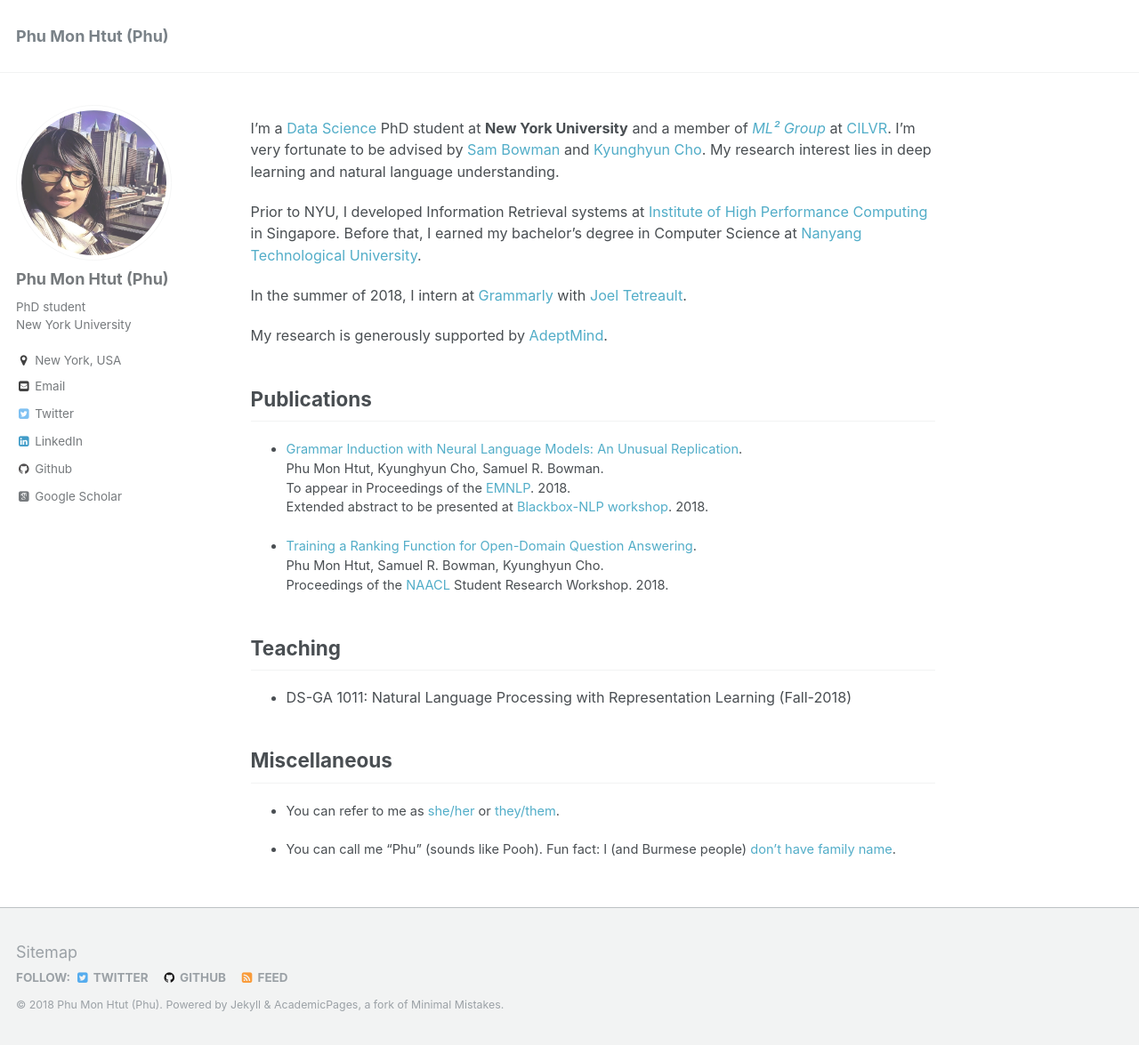
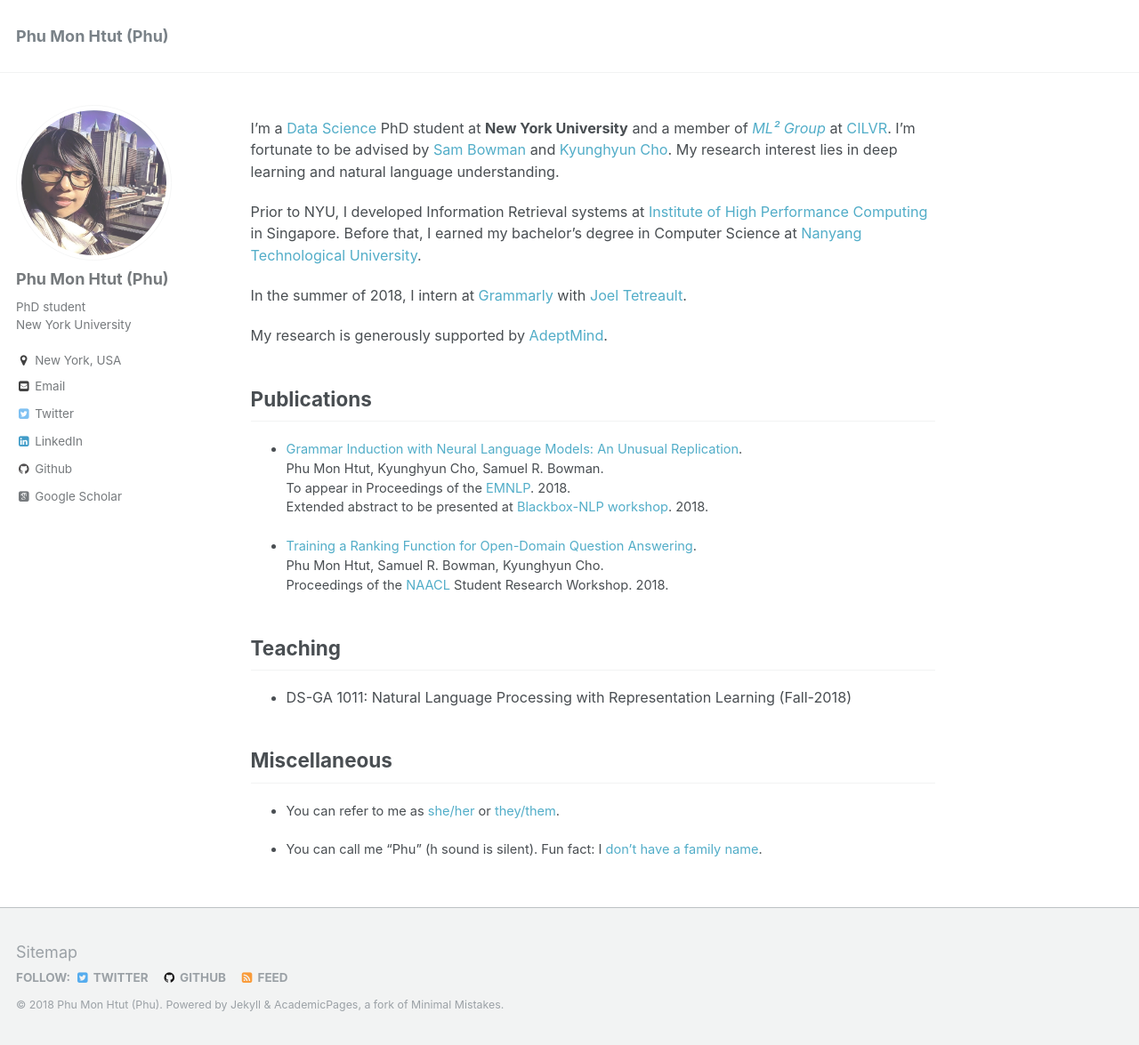
Before and after one commit to phu-pmh/phu-pmh.github.io, a Jekyll site: the page built from _pages/about.md, in a window 1280 px wide and 1175 px high. Shown: the whole window at 89% size. Built offline with Jekyll 4.4.1, drawn with Linux system fonts in a browser that asks for light colours; some web fonts are replaced.

Commit message:
Update about.md

```diff
--- a/_pages/about.md
+++ b/_pages/about.md
@@ -8,7 +8,7 @@ redirect_from:
   - /about.html
 ---
 
-I’m a [Data Science](https://cds.nyu.edu/) PhD student at **New York University** and a member of *[ML² Group](https://wp.nyu.edu/ml2/)* at [CILVR](https://wp.nyu.edu/cilvr/). I’m very fortunate to be advised by [Sam Bowman](https://www.nyu.edu/projects/bowman/) and [Kyunghyun Cho](http://www.kyunghyuncho.me/). My research interest lies in deep learning and natural language understanding.
+I’m a [Data Science](https://cds.nyu.edu/) PhD student at **New York University** and a member of *[ML² Group](https://wp.nyu.edu/ml2/)* at [CILVR](https://wp.nyu.edu/cilvr/). I’m fortunate to be advised by [Sam Bowman](https://www.nyu.edu/projects/bowman/) and [Kyunghyun Cho](http://www.kyunghyuncho.me/). My research interest lies in deep learning and natural language understanding.
 
 Prior to NYU, I developed Information Retrieval systems at [Institute of High Performance Computing](https://www.a-star.edu.sg/ihpc) in Singapore. Before that, I earned my bachelor’s degree in Computer Science at [Nanyang Technological University](http://scse.ntu.edu.sg/Pages/Home.aspx).
 
@@ -40,4 +40,4 @@ Miscellaneous
 ------
 * You can refer to me as [she/her](http://pronoun.is/she) or [they/them](http://pronoun.is/they/.../themself).
 
-* You can call me "Phu" (sounds like Pooh). Fun fact: I (and Burmese people) [don't have family name](https://www.ted.com/watch/ted-institute/ted-state-street/ma-shwe-win-cynthia-not-good-with-names-local-name-customs-in-a-global-village).
+* You can call me "Phu" (h sound is silent). Fun fact: I [don't have a family name](https://www.ted.com/watch/ted-institute/ted-state-street/ma-shwe-win-cynthia-not-good-with-names-local-name-customs-in-a-global-village).
```
